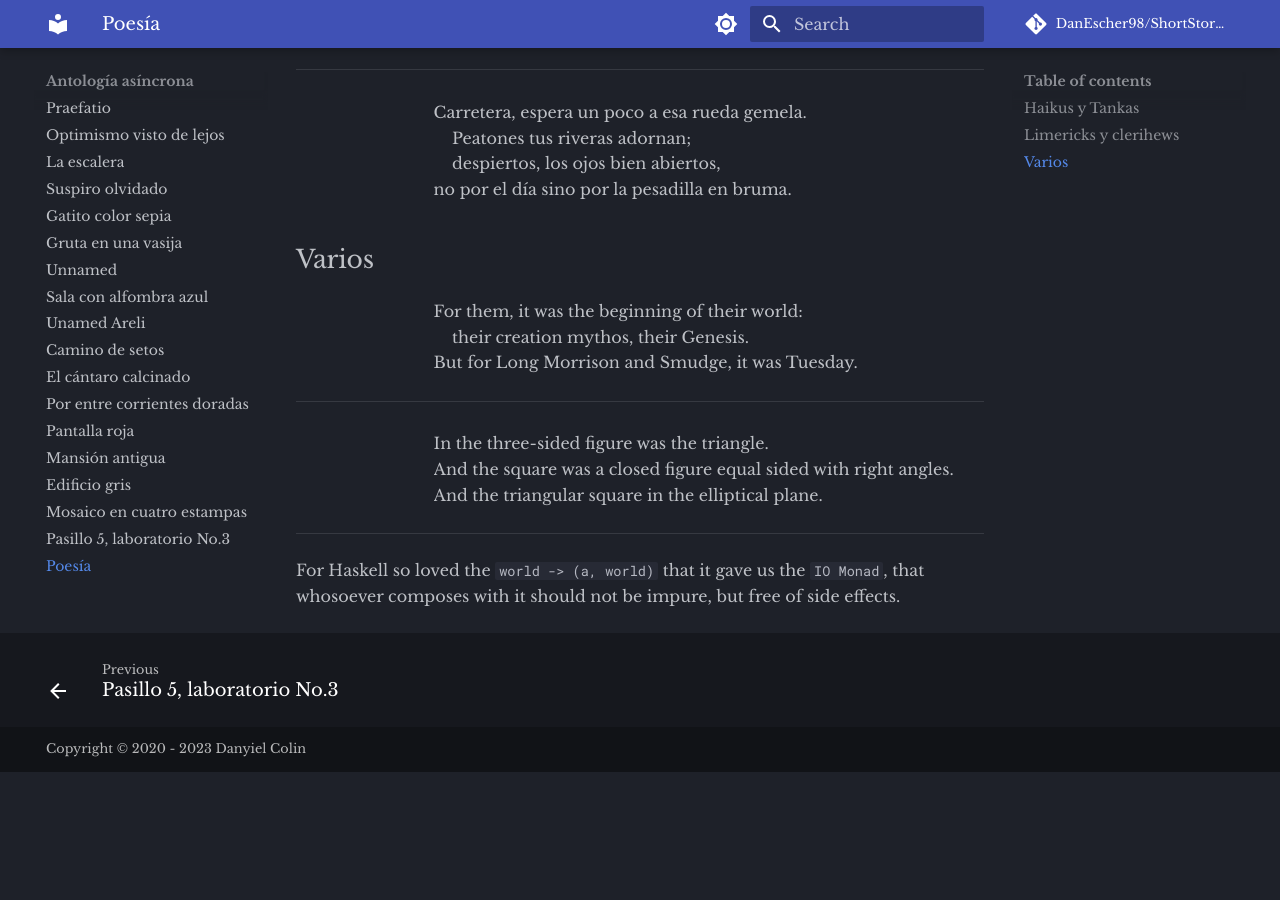
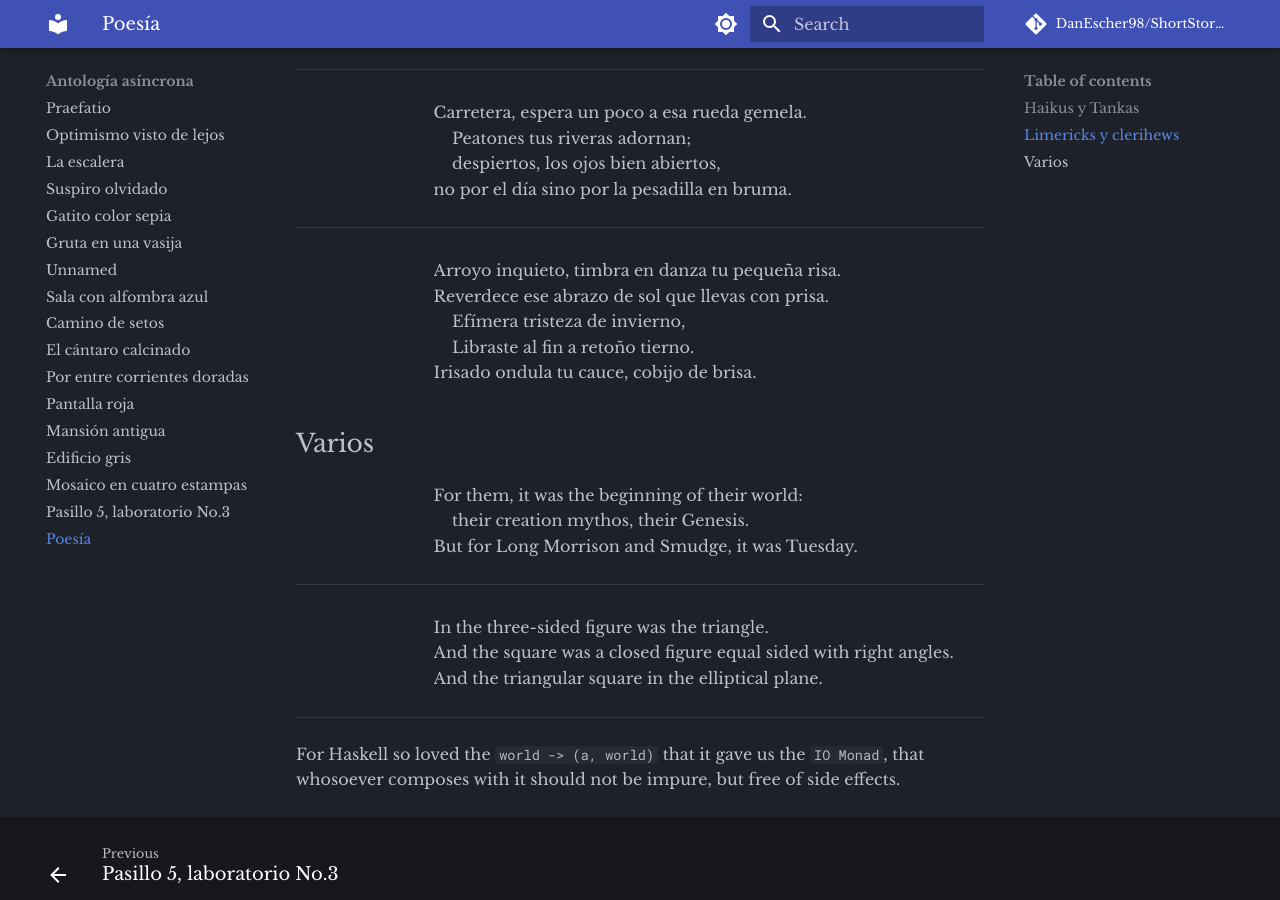
Before and after one commit to DanEscher98/ShortStories, an MkDocs documentation site: the page built from pages/poetry.md, in a window 1280 px wide and 900 px high, scrolled down 1313 px. Built offline with MkDocs 1.6.1 and Material for MkDocs 9.7.7, drawn with Linux system fonts in a browser that asks for light colours; comment, search, counter and statistics services are not loaded; before the commit the page ends 2085 px from its top, so only the background shows below that.

Commit message:
modified:   pages/poetry.md

```diff
--- a/pages/poetry.md
+++ b/pages/poetry.md
@@ -62,6 +62,14 @@ Carretera, espera un poco a esa rueda gemela.
     despiertos, los ojos bien abiertos,
 no por el día sino por la pesadilla en bruma.
 </div>
+---
+<div class="poem">
+Arroyo inquieto, timbra en danza tu pequeña risa.
+Reverdece ese abrazo de sol que llevas con prisa.
+    Efímera tristeza de invierno,
+    Libraste al fin a retoño tierno.
+Irisado ondula tu cauce, cobijo de brisa.
+</div>
 
 
 ## Varios
```
Also changed, not shown: todo/21_UnamedAreli.md (renamed from pages/21_UnamedAreli.md).
